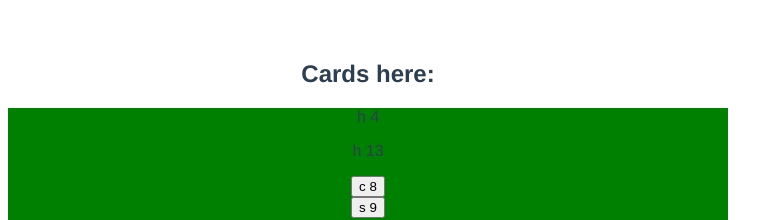
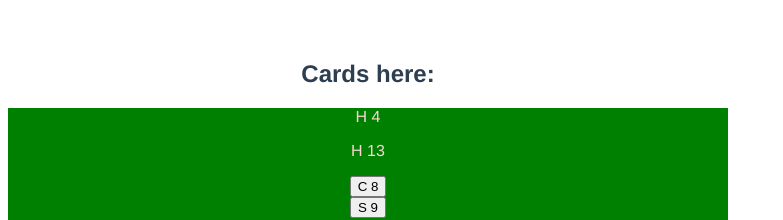
Before and after one commit to odexi/MatchDay, a Vue app in the folder MatchDay/: page / in a window 1280 px wide. Both pictures are taken after a click on the button "Deal". Shown: the top 220 px of the page, without its empty margins (0-783 px from the left). Built offline with nearby package versions, Linux system fonts and the light colour scheme.

Commit message:
changed color of card textes

```diff
--- a/MatchDay/src/components/PlayArea.vue
+++ b/MatchDay/src/components/PlayArea.vue
@@ -7,25 +7,25 @@
     >
     <div>
       <div v-if="hand[0]">
-        <p>{{ hand[0].suit }} {{ hand[0].rank }}</p>
+        <p class="card">{{ hand[0].suit }} {{ hand[0].rank }}</p>
       </div>
       <div v-if="hand[1]">
-        <p>{{ hand[1].suit }} {{ hand[1].rank }}</p>
+        <p class="card">{{ hand[1].suit }} {{ hand[1].rank }}</p>
       </div>
       <div v-if="hand[2]">
-        <p>{{ hand[2].suit }} {{ hand[2].rank }}</p>
+        <p class="card">{{ hand[2].suit }} {{ hand[2].rank }}</p>
       </div>
       <div v-else-if="!hand[2] && choices[0]">
         <v-btn @click="drawOptionOne()">{{ choices[0].suit }} {{ choices[0].rank }}</v-btn>
       </div>
       <div v-if="hand[3]">
-        <p>{{ hand[3].suit }} {{ hand[3].rank }}</p>
+        <p class="card">{{ hand[3].suit }} {{ hand[3].rank }}</p>
       </div>
       <div v-else-if="!hand[3] && choices[1]">
         <v-btn @click="drawOptionTwo()">{{ choices[1].suit }} {{ choices[1].rank }}</v-btn>
       </div>
       <div v-if="hand[4]">
-        <p>{{ hand[4].suit }} {{ hand[4].rank }}</p>
+        <p class="card">{{ hand[4].suit }} {{ hand[4].rank }}</p>
       </div>
     </div>
   </div>
@@ -66,10 +66,10 @@ export default {
         1,2,3,4,5,6,7,8,9,10,11,12,13
       ],
       suits: [
-        's',
-        'c',
-        'h',
-        'd'
+        'S',
+        'C',
+        'H',
+        'D'
       ],
     }
   },
@@ -134,5 +134,7 @@ export default {
 
 <!-- Add "scoped" attribute to limit CSS to this component only -->
 <style scoped>
-
+  .card {
+   color: #f9d6d6;
+  }
 </style>
```
